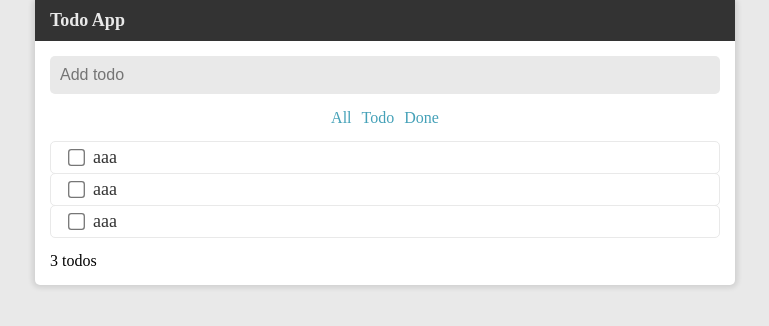
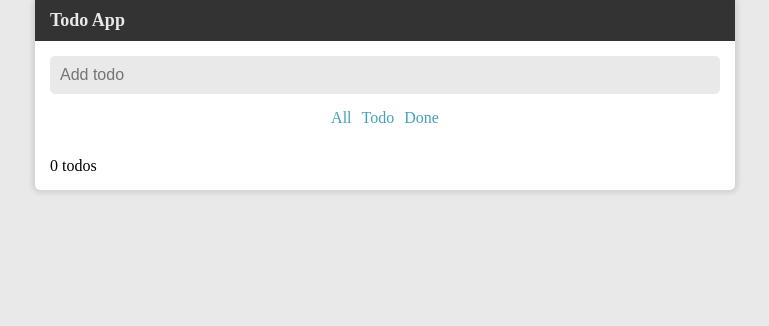
Before and after one commit to tsunga59/react_todo, a React (Create React App) app: page / in a window 1280 px wide. Shown: the top 326 px of the page, without its empty margins (255-1024 px from the left). Built offline with nearby package versions, Linux system fonts and the light colour scheme.

Commit message:
todosをstateで管理するよう修正

```diff
--- a/src/App.jsx
+++ b/src/App.jsx
@@ -1,4 +1,4 @@
-import React from "react";
+import React, { useState } from "react";
 import styled from "styled-components";
 import "./App.css";
 
@@ -8,17 +8,18 @@ import { Filter } from "./components/Filter";
 import { Todo } from "./components/Todo";
 
 const App = () => {
+  const [todos, setTodos] = useState([]);
+
   return (
     <SCard>
       <Header />
       <SContainer>
         <InputTodo />
         <Filter />
-        {/* TODO: stateをループさせる */}
-        <Todo />
-        <Todo />
-        <Todo />
-        <SCountArea>3 todos</SCountArea>
+        {todos.map((todo) => (
+          <Todo key={todo.text} todo={todo} />
+        ))}
+        <SCountArea>{todos.length} todos</SCountArea>
       </SContainer>
     </SCard>
   );
--- a/src/components/Todo.jsx
+++ b/src/components/Todo.jsx
@@ -1,11 +1,13 @@
 import React from "react";
 import styled from "styled-components";
 
-export const Todo = () => {
+export const Todo = (props) => {
+  const { todo } = props;
+
   return (
     <SLabel>
-      <SInput type="checkbox" />
-      <span>aaa</span>
+      <SInput type="checkbox" checked={todo.done} />
+      <span>{todo.text}</span>
     </SLabel>
   );
 };
```
